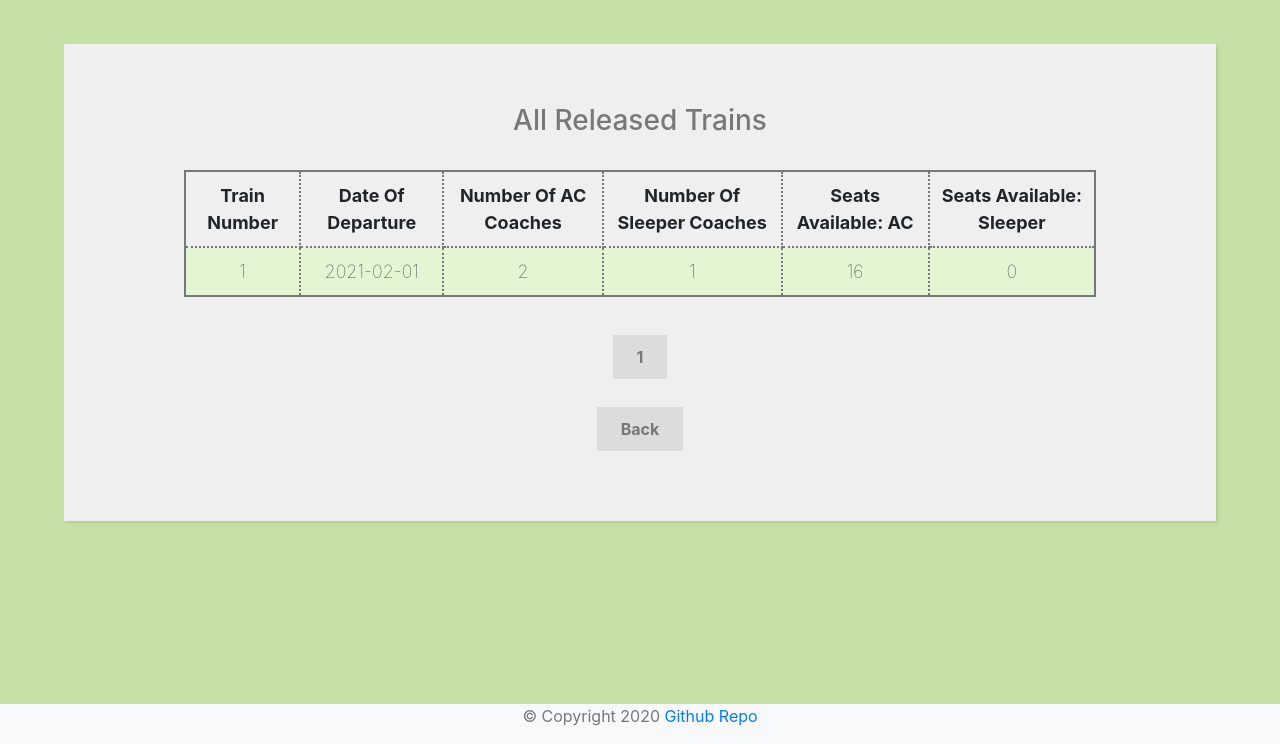
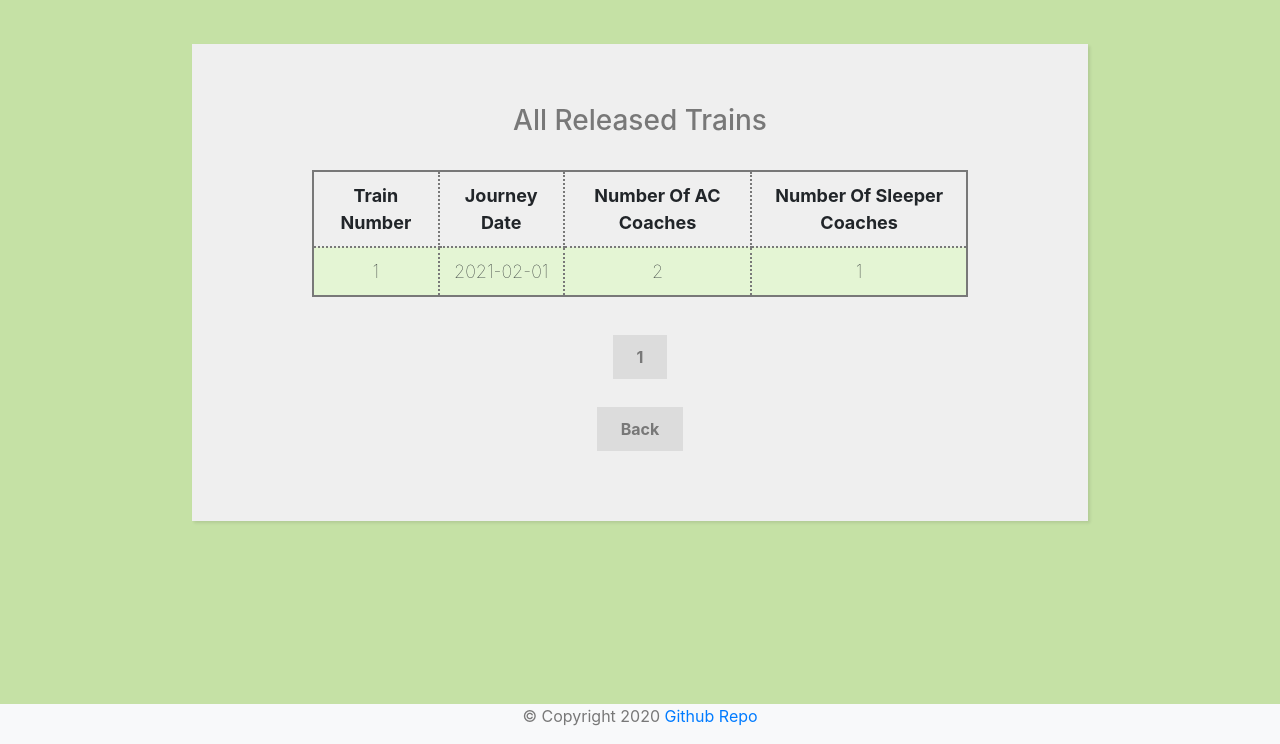
Before and after one commit to pranjalibajpai/eRail, a PHP site: page /view-trains.php in a window 1280 px wide. Shown: the part 56-800 px from the top of the page. Run offline with PHP 8.4, Linux system fonts and the light colour scheme; data comes from the database, SQL or seed files in the repository; some libraries are stand-ins or nearby versions.

Commit message:
fix: update changes due to schema change

```diff
--- a/view-trains.php
+++ b/view-trains.php
@@ -49,17 +49,15 @@
 </style>
 
 <div style="margin-top:100px;">
-<form style="width: 90%;">
+<form style="width: 70%;">
     <h3 class="heading">All Released Trains</h3> <br>
     <section>
         <table>
             <tr>
                 <th>Train Number</th>
-                <th>Date Of Departure</th>
+                <th>Journey Date</th>
                 <th>Number Of AC Coaches</th>
                 <th>Number Of Sleeper Coaches </th>
-                <th>Seats Available: AC </th>
-                <th>Seats Available: Sleeper</th>
             </tr>
             <?php
                 while($rows=$result->fetch_assoc())
@@ -70,8 +68,6 @@
                 <td><?php echo $rows['t_date'];?></td>
                 <td><?php echo $rows['num_ac'];?></td>
                 <td><?php echo $rows['num_sleeper'];?></td>
-                <td><?php echo $rows['num_ac']*18 - $rows['seats_b_ac'];?></td>
-                <td><?php echo $rows['num_sleeper']*24 - $rows['seats_b_sleeper'];;?></td>
             </tr>
             <?php
                 }
```
